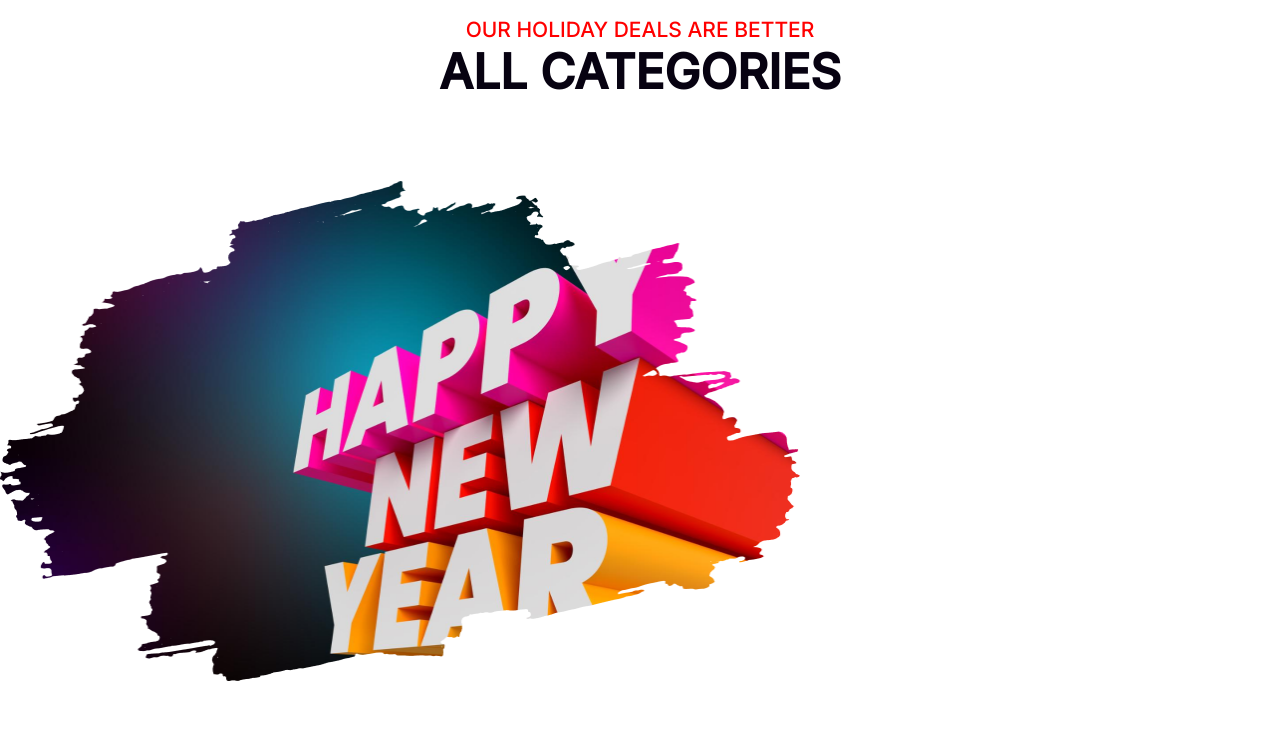
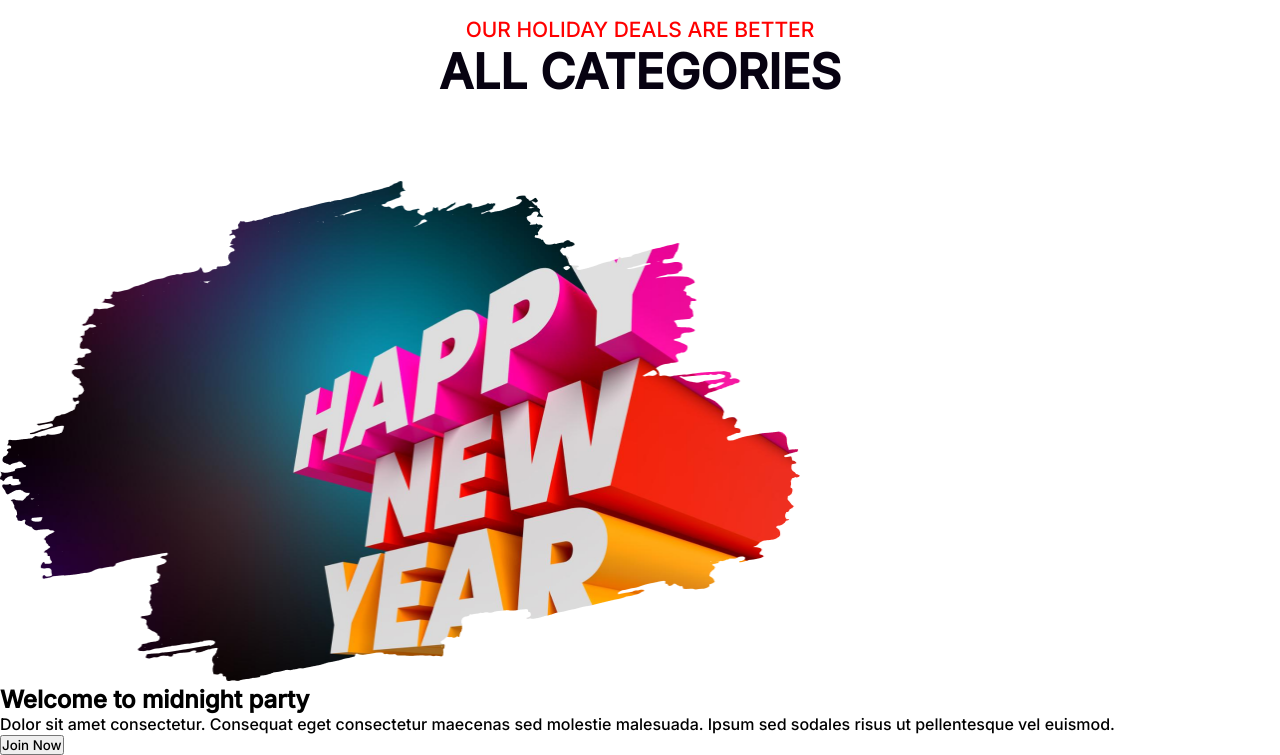
Before and after one commit to mahmudibna1027/assi-gn-ment, a plain HTML site: page index.html in a window 1280 px wide. Shown: the part 876-1631 px from the top of the page. Before the commit the page ends 1561 px from the top, so only its background shows below. Drawn offline with Linux system fonts and the light colour scheme.

Commit message:
first commit1

```diff
--- a/index.html
+++ b/index.html
@@ -26,6 +26,13 @@
     <img id="hpny" src="resources/New Year Photo.png" alt="">
         </div>
     </section>
+    <section>
+        <div>
+            <h1>Welcome to midnight party</h1>
+            <p>Dolor sit amet consectetur. Consequat eget consectetur maecenas sed molestie malesuada. Ipsum sed sodales risus ut pellentesque vel euismod. </p>
+            <button>Join Now</button>
+        </div>
+    </section>
         </main>
         <footer>
 
```
